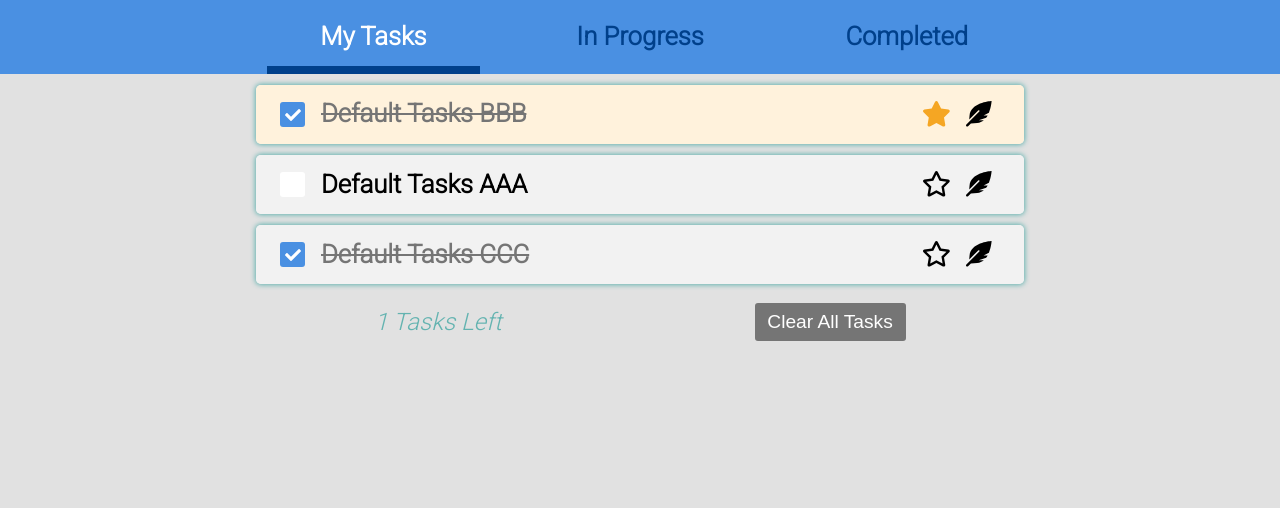
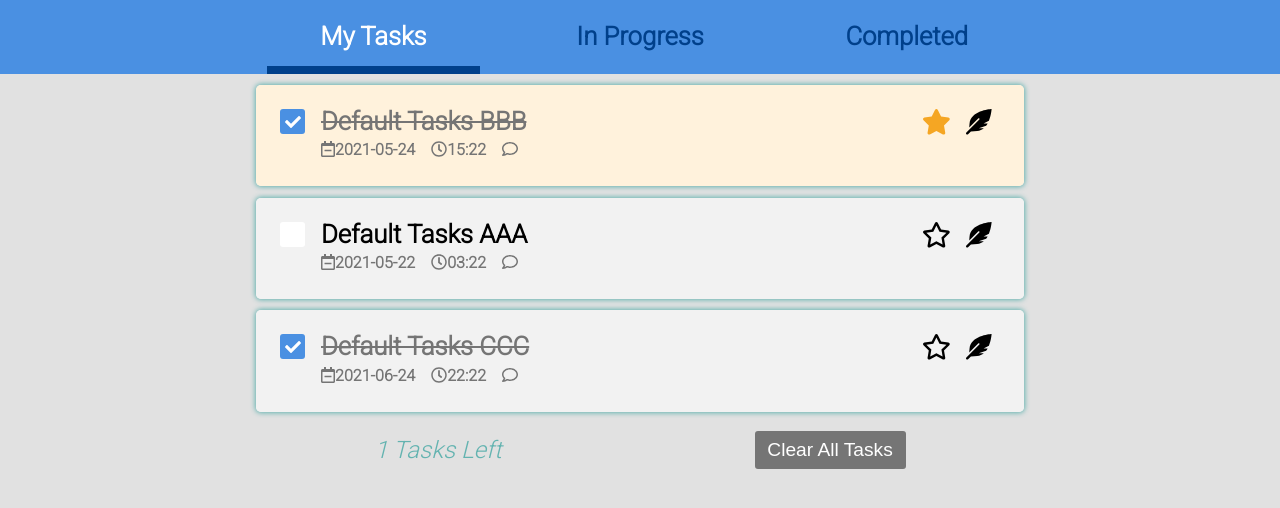
Before and after one commit to timchen0607/Task-Manager, a Vue app: page / in a window 1280 px wide. Shown: the top 508 px of the page. Built offline with nearby package versions, Linux system fonts and the light colour scheme.

Commit message:
Feat: 新增提示縮圖

```diff
--- a/src/assets/scss/_global.scss
+++ b/src/assets/scss/_global.scss
@@ -22,11 +22,6 @@ body {
 .subtitle {
   font-size: clamp(1.1rem, 2vw, 1.25rem);
   font-weight: bold;
-}
-.remark,
-.placeholder {
-  color: $c_secondary-dark;
-  line-height: clamp(1.25rem, 2.5vw, 1.5rem);
 }
 .overview {
   display: flex;
@@ -65,11 +60,10 @@ body {
   }
   &-header {
     display: flex;
-    align-items: center;
-    padding: clamp(0.8rem, 2vw, 1rem) clamp(1rem, 2.5vw, 1.5rem);
+    padding: clamp(1rem, 2.5vw, 1.5rem);
     background-color: $c_secondary-light;
     border-radius: 5px;
-    transition: padding 0.5s, background-color 0.5s, border-radius 0.5s;
+    transition: background-color 0.5s, border-radius 0.5s;
     cursor: pointer;
     &-check {
       width: 25px;
@@ -87,6 +81,12 @@ body {
       flex: auto;
       padding-left: 1rem;
       transition: color 0.5s;
+    }
+    &-remark {
+      font-size: 1rem;
+      color: $c_secondary-dark;
+      line-height: 1.5rem;
+      margin-right: 1rem;
     }
     .fa-star,
     .fa-feather-alt {
@@ -145,7 +145,9 @@ body {
     }
     &-title {
       color: $c_secondary-dark;
-      text-decoration: line-through;
+      &-text {
+        text-decoration: line-through;
+      }
     }
   }
 }
@@ -160,7 +162,6 @@ body {
 .task.show {
   margin: 1.5rem clamp(0rem, 2vw, 1rem);
   .task-header {
-    padding: clamp(1rem, 2.5vw, 1.5rem);
     border-bottom: 2px solid $c_secondary;
     border-radius: 5px 5px 0 0;
     .fa-feather-alt {
--- a/src/components/TaskItem.vue
+++ b/src/components/TaskItem.vue
@@ -11,11 +11,24 @@
       <span class="task-header-check" @click="updateState(task, 'completed')">
         <i class="fas fa-check"></i>
       </span>
-      <h2
-        class="task-header-title"
-        v-text="task.title"
-        @click="updateState(task, 'completed')"
-      ></h2>
+      <div class="task-header-title">
+        <h2
+          class="task-header-title-text"
+          v-text="task.title"
+          @click="updateState(task, 'completed')"
+        ></h2>
+        <div>
+          <span class="task-header-remark" v-show="task.date">
+            <i class="far fa-calendar-minus"></i>{{ task.date }}
+          </span>
+          <span class="task-header-remark" v-show="task.time">
+            <i class="far fa-clock"></i>{{ task.time }}
+          </span>
+          <span class="task-header-remark" v-show="task.comment">
+            <i class="far fa-comment"></i>
+          </span>
+        </div>
+      </div>
       <span @click="updateState(task, 'pinning')" v-show="task.pinning">
         <i class="fas fa-star"></i>
       </span>
--- a/src/views/MyTasks.vue
+++ b/src/views/MyTasks.vue
@@ -27,9 +27,9 @@ export default defineComponent({
     TaskItem,
   },
   props: {
-    tasks: Object,
-    updateState: Function,
-    clearTasks: Function,
+    tasks: { type: Object },
+    updateState: { type: Function },
+    clearTasks: { type: Function },
   },
   setup(props, { emit }) {
     const updateContent = (editContent) => emit("updateContent", editContent);
```
